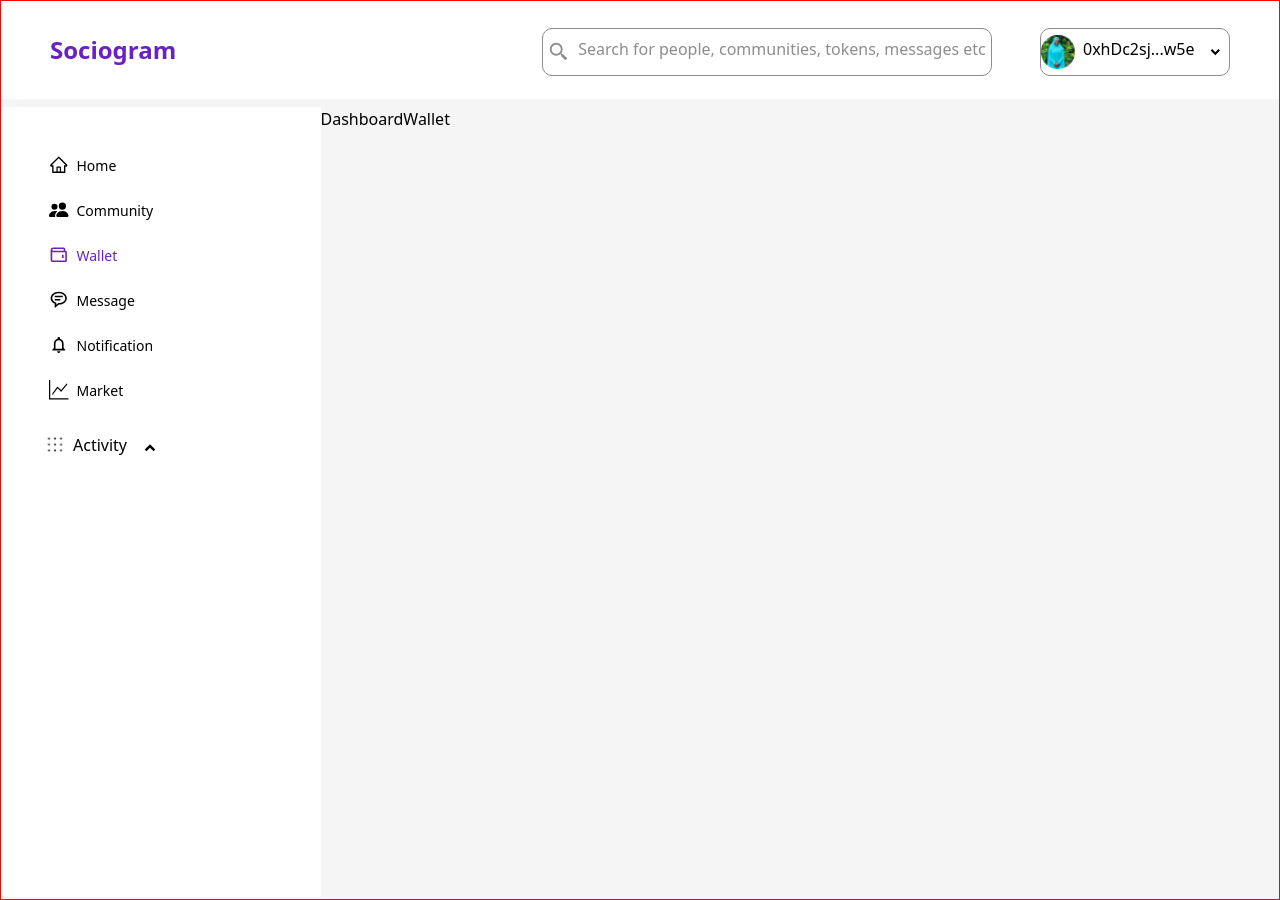
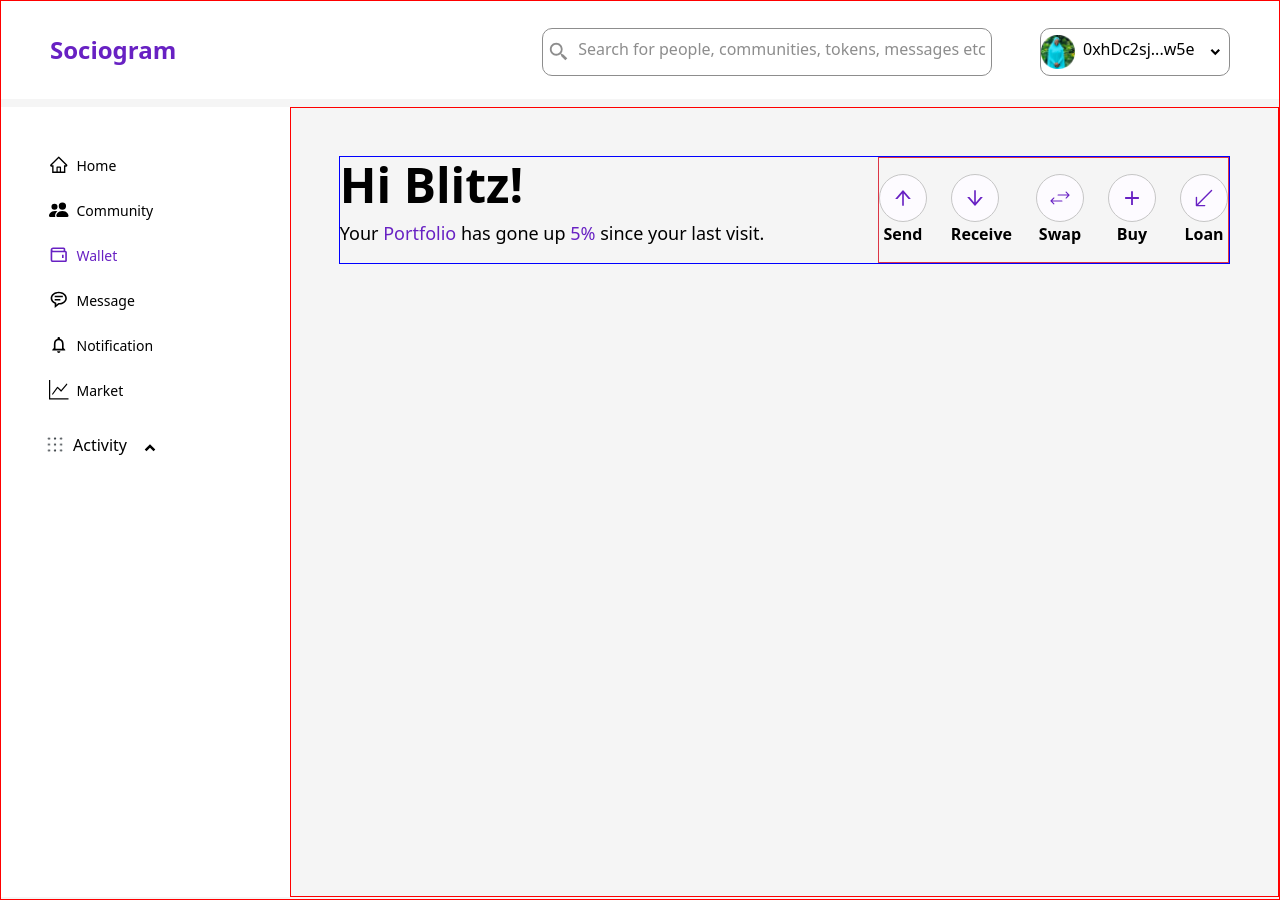
Before and after one commit to mySociogram/Frontend, a React (Vite) app: page /DashboardWallet in a window 1280 px wide. Built offline with nearby package versions, Linux system fonts and the light colour scheme.

Commit message:
is done with the first section in the wallet page

```diff
--- a/src/App.jsx
+++ b/src/App.jsx
@@ -31,7 +31,7 @@ const router = createBrowserRouter([
     element: <DashboardLayout />,
     children: [
       {
-        path: '/Home',
+        path: '/',
         element: <Home />,
       },
       {
--- a/src/components/SideBar.tsx
+++ b/src/components/SideBar.tsx
@@ -27,14 +27,14 @@ const SideBar = () => {
           <AiOutlineHome
             className='side-icons'
             style={{
-              color: location.pathname === '/Home' ? '#6821C3' : 'black',
+              color: location.pathname === '/' ? '#6821C3' : 'black',
             }}
           />
           <Link
-            to='/Home'
+            to='/'
             className='Link-sideText ms-lg-2'
             style={{
-              color: location.pathname === '/Home' ? '#6821C3' : 'black',
+              color: location.pathname === '/' ? '#6821C3' : 'black',
             }}
           >
             <p>Home</p>
--- a/src/routes/DashboardWallet.tsx
+++ b/src/routes/DashboardWallet.tsx
@@ -1,8 +1,57 @@
 import React from 'react'
+import '../style/DashboardWallet.css'
+import swap from '../assets/swap.png'
+import { AiOutlineArrowUp, AiOutlineArrowDown } from 'react-icons/ai'
+import { BsArrowDownLeft } from 'react-icons/bs'
+import { IoMdAdd } from 'react-icons/io'
+import { IoIosSwap } from 'react-icons/io'
 
 const DashboardWallet = () => {
   return (
-    <div>DashboardWallet</div>
+    <section className='dashboard-wallet p-lg-5'>
+      <header className='d-flex dash-header'>
+        <article className='dash-titleIntro'>
+          <h3>Hi Blitz!</h3>
+          <p>
+            Your <span>Portfolio</span> has gone up <span>5%</span> since your
+            last visit.
+          </p>
+        </article>
+        <article className='border border-danger d-flex'>
+          <div>
+            <div className='dashWallet-icons text-center mt-lg-3'>
+              <AiOutlineArrowUp className='mt-lg-2' />
+            </div>
+            <p className='dash-textt text-center'>Send</p>
+          </div>
+          <div>
+            <div className='dashWallet-icons text-center ms-lg-4 mt-lg-3'>
+              <AiOutlineArrowDown className='mt-lg-2' />
+            </div>
+            <p className='ms-lg-4 dash-textt text-center'>Receive</p>
+          </div>
+          <div>
+            <div className='dashWallet-icons text-center ms-lg-4 mt-lg-3'>
+              <IoIosSwap className='mt-lg-2' />
+              {/* <img src={swap} alt='swap image' className='mt-lg-2' /> */}
+            </div>
+            <p className='ms-lg-4 dash-textt text-center'>Swap</p>
+          </div>
+          <div>
+            <div className='dashWallet-icons text-center ms-lg-4 mt-lg-3'>
+              <IoMdAdd className='mt-lg-2' />
+            </div>
+            <p className='ms-lg-4 dash-textt text-center'>Buy</p>
+          </div>
+          <div>
+            <div className='dashWallet-icons text-center ms-lg-4 mt-lg-3'>
+              <BsArrowDownLeft className='mt-lg-2' />
+            </div>
+            <p className='ms-lg-4 dash-textt text-center'>Loan</p>
+          </div>
+        </article>
+      </header>
+    </section>
   )
 }
 
--- /dev/null
+++ b/src/style/DashboardWallet.css
@@ -0,0 +1,37 @@
+@media (min-width: 1024px) {
+  .dashboard-wallet {
+    border: 1px solid red;
+    width: 1131px;
+  }
+  .dash-header {
+    border: 1px solid blue;
+    justify-content: space-between;
+  }
+  .dash-titleIntro h3 {
+    font-weight: 600;
+    font-size: 48px;
+    line-height: 56px;
+  }
+  .dash-titleIntro p {
+    font-weight: 500;
+    font-size: 18px;
+    line-height: 24px;
+  }
+  .dash-titleIntro span,
+  .dashWallet-icons {
+    color: #6821c3;
+  }
+  .dashWallet-icons {
+    border: 0.5px solid #c6c6c6;
+    background: #fdfbff;
+    width: 48px;
+    height: 48px;
+    border-radius: 50%;
+    font-size: 22px;
+  }
+  .dash-textt {
+    font-weight: 600;
+    font-size: 16px;
+    line-height: 24px;
+  }
+}
--- a/src/style/NavBar.css
+++ b/src/style/NavBar.css
@@ -2,8 +2,7 @@
   .dash-layout {
     border: 1px solid red;
     background: #f5f5f5;
-    height: 900px;
-    /* height: max-content !important; */
+    height: 900px !important;
   }
   .nav-header {
     background: #ffffff;
--- a/src/style/SideBar.css
+++ b/src/style/SideBar.css
@@ -1,7 +1,6 @@
 @media (min-width: 1024px) {
   .sidebar {
     height: 790px !important;
-    /* height: max-content !important; */
     background: #f5f5f5;
   }
   .Link-sideText {
```
